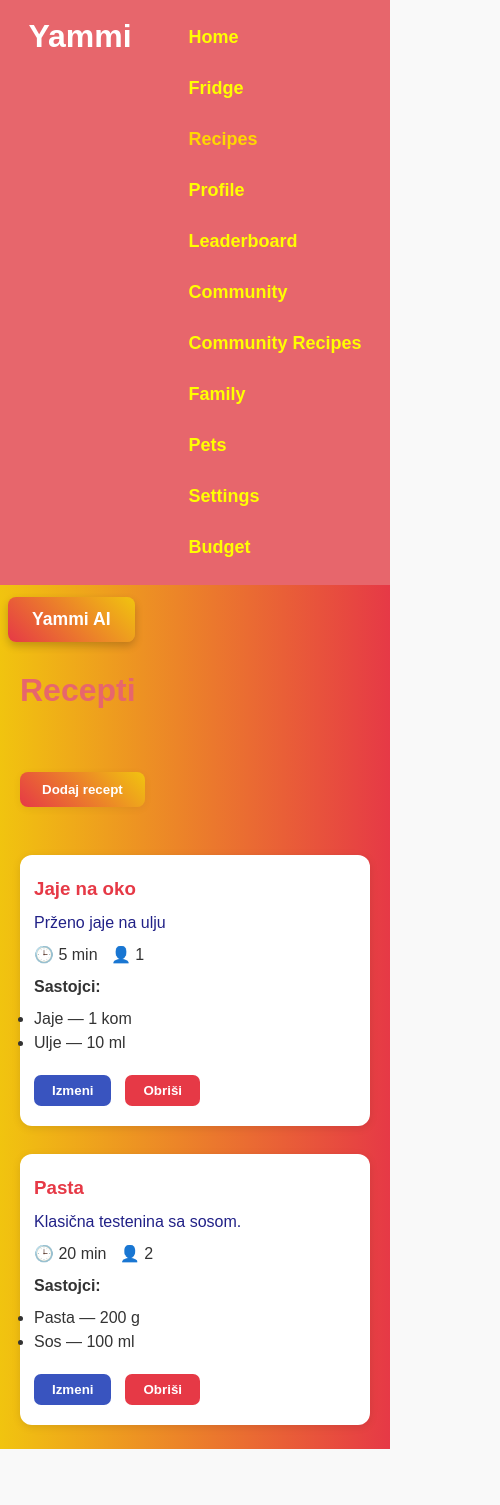
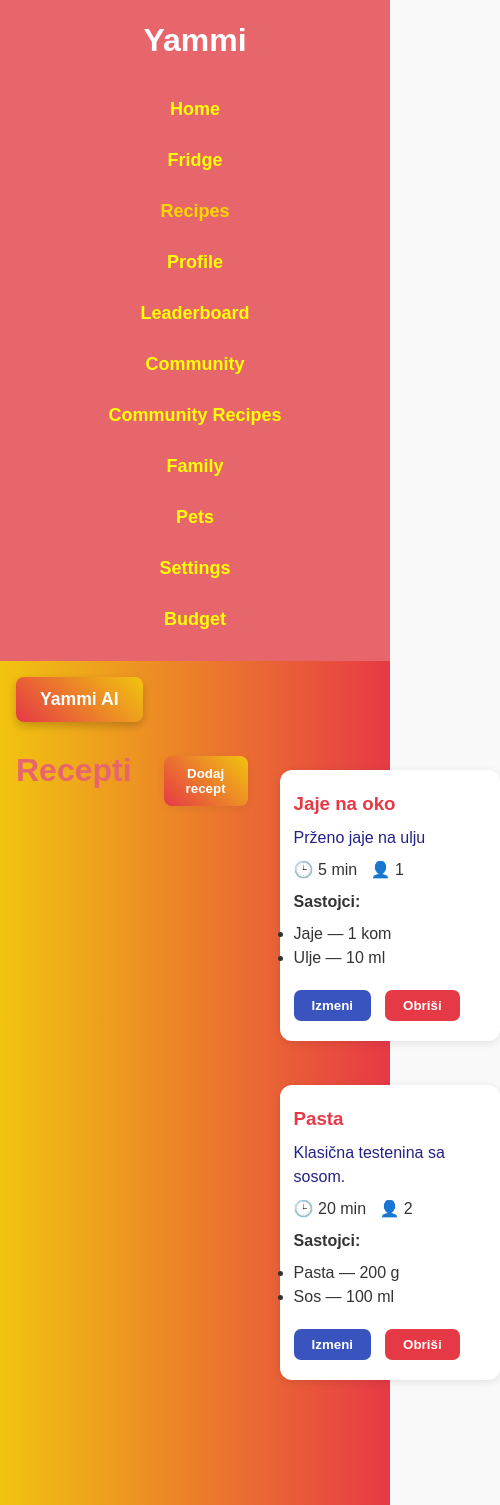
Before and after one commit to dekimajadanijel/yammi-ai-mvp, a React (Create React App) app: page /recipes in a window 390 px wide. Shown: the whole page, 500 px wide, since content can reach past the window. Before the commit the page ends 1449 px from the top, so only its background shows below. Built offline with nearby package versions, Linux system fonts and the light colour scheme.

Commit message:
Add mobile responsiveness

```diff
--- a/src/index.css
+++ b/src/index.css
@@ -1,12 +1,8 @@
-html, body {
-  overflow-x: auto;
-}
 * {
   box-sizing: border-box;
   margin: 0;
   padding: 0;
 }
-
 body {
   font-family: Arial, sans-serif;
   background-color: #f9f9f9;
@@ -135,10 +131,10 @@
   padding-left: 22px;
 }
 .recipe-list-grid {
+  margin-top: 36px;
   display: grid;
-  grid-template-columns: repeat(auto-fit, minmax(240px, 1fr));
-  gap: 24px;
-  width: 100%;
+  grid-template-columns: repeat(auto-fit, minmax(280px, 1fr));
+  gap: 32px;
 }
 .recipe-card {
   background: #fff;
@@ -832,60 +828,37 @@
   font-weight: bold;
   cursor: pointer;
 }
-@media (max-width: 800px) {
-  .recipe-list-grid {
-    display: flex;
-    flex-direction: column;
-    gap: 16px;
-  }
-
-  .recipe-card,
-  .add-recipe-form,
-  .recipe-form-card {
-    width: 100%;
-    max-width: 100%;
-    box-sizing: border-box;
-  }
-}
-@media (max-width: 800px) {
-  html, body {
-    overflow-x: auto !important;
-  }
-
+/* DODATAK: Puna mobilna podrška */
+@media (max-width: 768px) {
   .app-container {
     flex-direction: column;
   }
 
   .sidebar {
-    position: relative;
     width: 100%;
     height: auto;
-    display: flex;
-    flex-direction: row;
-    justify-content: space-around;
-    padding: 12px 0;
+    position: relative;
+    padding: 16px;
+    text-align: center;
   }
 
   .main-content {
     margin-left: 0;
-    width: 100vw;
-    overflow-x: auto;
+    padding: 16px;
   }
 
-  .recipes-page {
-    flex-direction: column;
-    gap: 24px;
-    padding: 0 12px;
-    width: 100%;
-    overflow-x: auto;
+  .home-page {
+    margin-left: 0;
+    padding: 24px 16px;
   }
 
-  .recipe-card {
-    min-width: 100% !important;
+  .settings-page {
+    margin-left: 0;
+    padding: 24px 16px;
   }
 
-  .recipe-form-card, .add-recipe-form {
-    max-width: 100%;
-    width: 100%;
+  .community-grid,
+  .users-grid {
+    grid-template-columns: 1fr;
   }
 }
```
